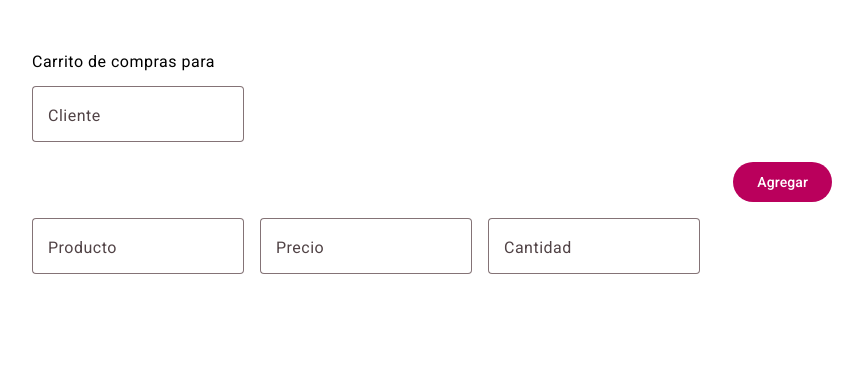
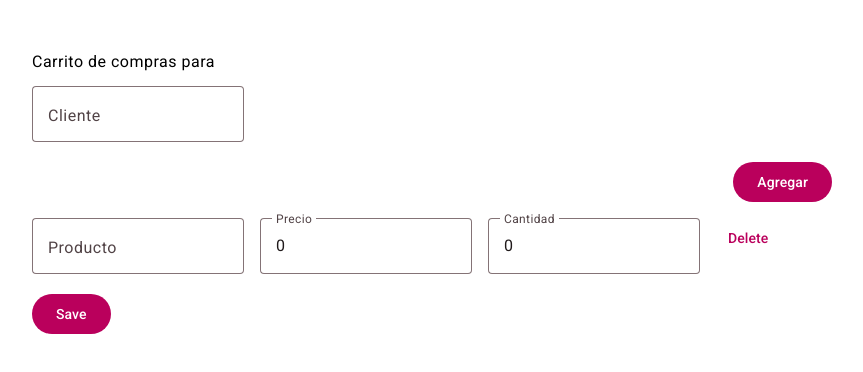
Before and after one commit to pvr35/dynamic-forms, an Angular app: page / in a window 1280 px wide. Shown: the top 372 px of the page, without its empty margins (208-1071 px from the left). Built offline with nearby package versions, Linux system fonts and the light colour scheme.

Commit message:
boton delete

```diff
--- a/src/app/app.component.html
+++ b/src/app/app.component.html
@@ -1,10 +1,10 @@
 <div class="container">
-  <form (ngSubmit)="save()">
+  <form  [formGroup]="form" (ngSubmit)="save()">
      <div>
         <p>Carrito de compras para</p>
         <mat-form-field appearance="outline">
             <mat-label>Cliente</mat-label>
-            <input matInput placeholder="Cliente" />
+            <input matInput placeholder="Cliente" formControlName ="client" />
         </mat-form-field>
      </div>
      <div class="product-add">
@@ -12,20 +12,36 @@
 
      </div>
 
-     <div class="product-container">
-        <div class="product-row">
+     <div class="product-container" formArrayName="products">
+
+        @for (control of productArray.controls; track control; let index = $index) {
+            <div class="product-row" [formGroupName]="index">
                 <mat-form-field appearance="outline">
                     <mat-label>Producto</mat-label>
-                <input matInput placeholder="Producto" />
+                    <input matInput placeholder="Producto" formControlName ="product"/>
                 </mat-form-field><mat-form-field appearance="outline">
                     <mat-label>Precio</mat-label>
-                <input matInput placeholder="Precio" />
+                    <input matInput placeholder="Precio" formControlName ="price" />
                 </mat-form-field><mat-form-field appearance="outline">
                     <mat-label>Cantidad</mat-label>
-                <input matInput placeholder="Cantidad" />
+                    <input matInput placeholder="Cantidad" formControlName ="quantity" />
                 </mat-form-field>
+
+                <div>
+                    <button
+                    mat-button
+                    color="secondary"
+                    type="button" (click)="delete(index)"
+                    >
+                    Delete
+                   </button>
+                </div>
+            </div>
+        }
      </div>
 
+     <div class="product-save">
+        <button mat-flat-button>Save</button>
      </div>
   </form>
 
--- a/src/app/app.component.ts
+++ b/src/app/app.component.ts
@@ -51,6 +51,10 @@ export class AppComponent {
 
   formBuilder = inject(NonNullableFormBuilder);
 
+  get productArray(): FormArray<ProductForm> {
+    return this.form.get('products') as FormArray<ProductForm>;
+  }
+
   form: FormGroup = this.formBuilder.group({
     client: this.formBuilder.control(''),
     products: this.formBuilder.array<ProductForm>([this.createProductForm()]),
@@ -69,6 +73,10 @@ export class AppComponent {
   }
 
   add() {
-    // Add a new product form
+    this.productArray.push (this.createProductForm());
+  }
+
+  delete(index: number) {
+    this.productArray.removeAt
   }
 }
```
Lines whose indentation alone changed are shown as unchanged.
